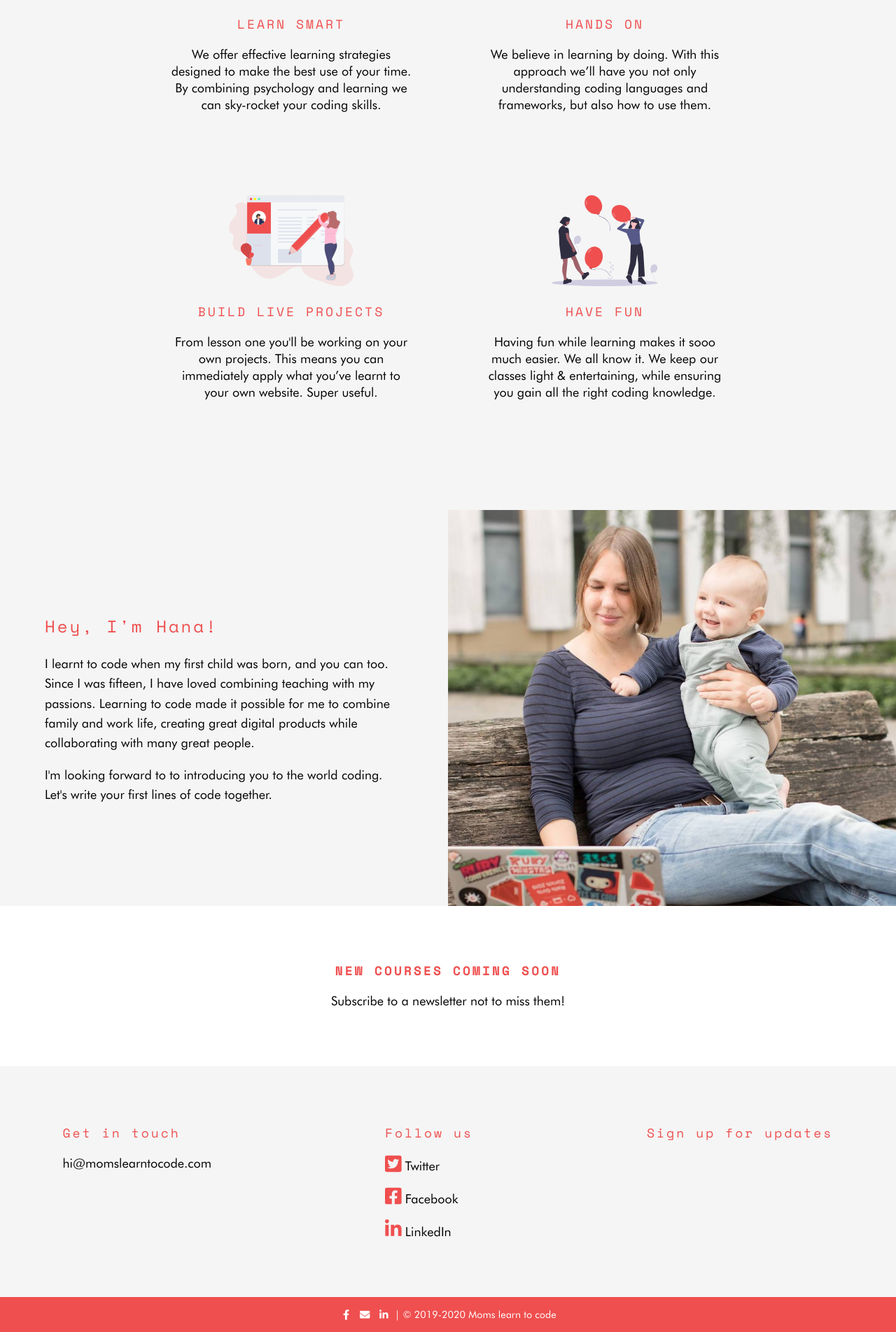
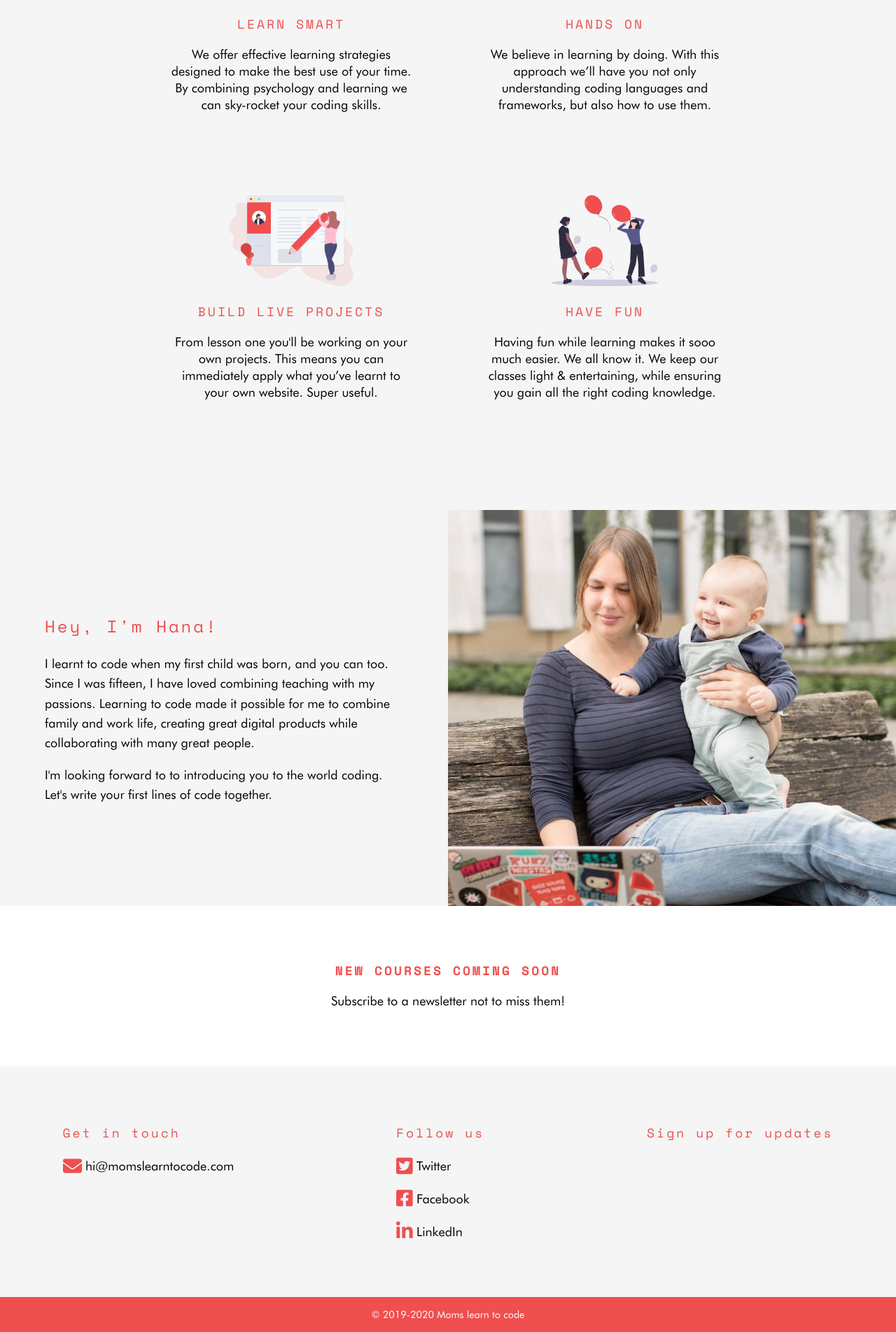
Before and after one commit to hharen/mltc_jekyll, a Jekyll site: the page built from index.html, in a window 1280 px wide. Shown: the part 1597-3501 px from the top of the page at 70% size. Built offline with Jekyll 4.4.1, drawn with Linux system fonts in a browser that asks for light colours; nearby versions of some CDN libraries.

Commit message:
Remove links from footer credits section;

```diff
--- a/_includes/layout_footer.html
+++ b/_includes/layout_footer.html
@@ -2,7 +2,7 @@
       <div class="container container-grey footer-contact">
         <div>
           <h3>Get in touch</h3>
-          <a href="mailto:hi@momslearntocode.com">hi@momslearntocode.com</a>
+          <a href="mailto:hi@momslearntocode.com"><i class="fas fa-envelope"></i> hi@momslearntocode.com</a>
         </div>
         <div>
           <h3>Follow us</h3>
@@ -21,14 +21,7 @@
         </div>
       </div>
       <div class="credits">
-        <p>
-          <a href="https://www.facebook.com/momslearntocode" target="_blank">
-            <i class="social-icon fab fa-facebook-f"></i></a>
-          <a href="mailto:hi@momslearntocode.com" target="_blank">
-            <i class="social-icon fas fa-envelope"></i></a>
-          <a href="https://www.linkedin.com/company/moms-learn-to-code" target="_blank">
-            <i class="fab fa-linkedin-in"></i></a>
-          | © 2019-{{ 'now' | date: '%Y'}} Moms learn to code</p>
+        <p>© 2019-{{ 'now' | date: '%Y'}} Moms learn to code</p>
       </div>
     </footer>
     <script type="text/javascript">
--- a/_sass/components/footer.scss
+++ b/_sass/components/footer.scss
@@ -6,16 +6,7 @@
   text-align: center;
 }
 
-.credits svg {
-  padding: 0 5px;
-  color: #fff;
-}
-
-.credits a:hover {
-  color: $hover-color;
-}
-
-footer h3 {
+.footer-contact h3 {
   text-transform: none;
 }
 
@@ -28,15 +19,17 @@ footer h3 {
 .footer-contact svg {
   font-size: 1.5em;
   color: $primary-color;
-}
-
-// MailChimp form
-#mlb2-2406424.ml-form-embedContainer button {
-  text-transform: capitalize !important;
+  position: relative;
+  top: 3px;
 }
 
 @media only screen and (max-width: 800px) {
   .footer-contact {
-      display: block;
+    display: block;
+    text-align: center;
   }
+
+  .footer-contact h3 {
+  margin-top: 50px;
 }
+}
```
